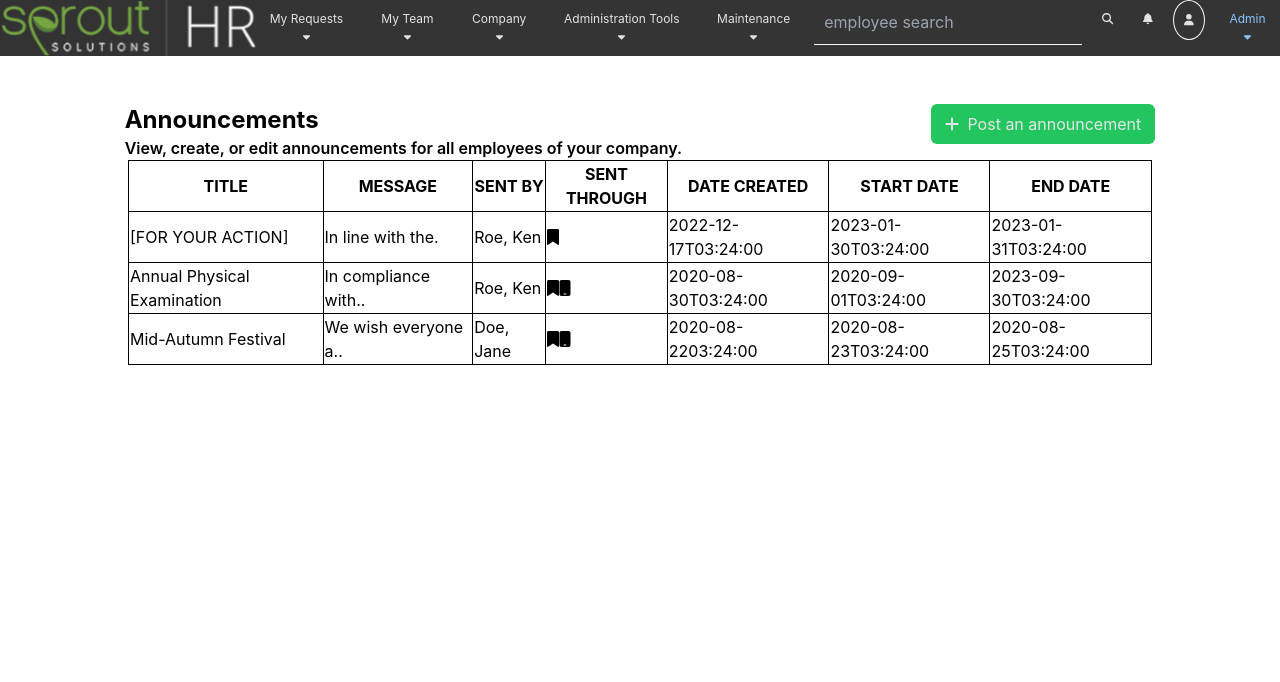
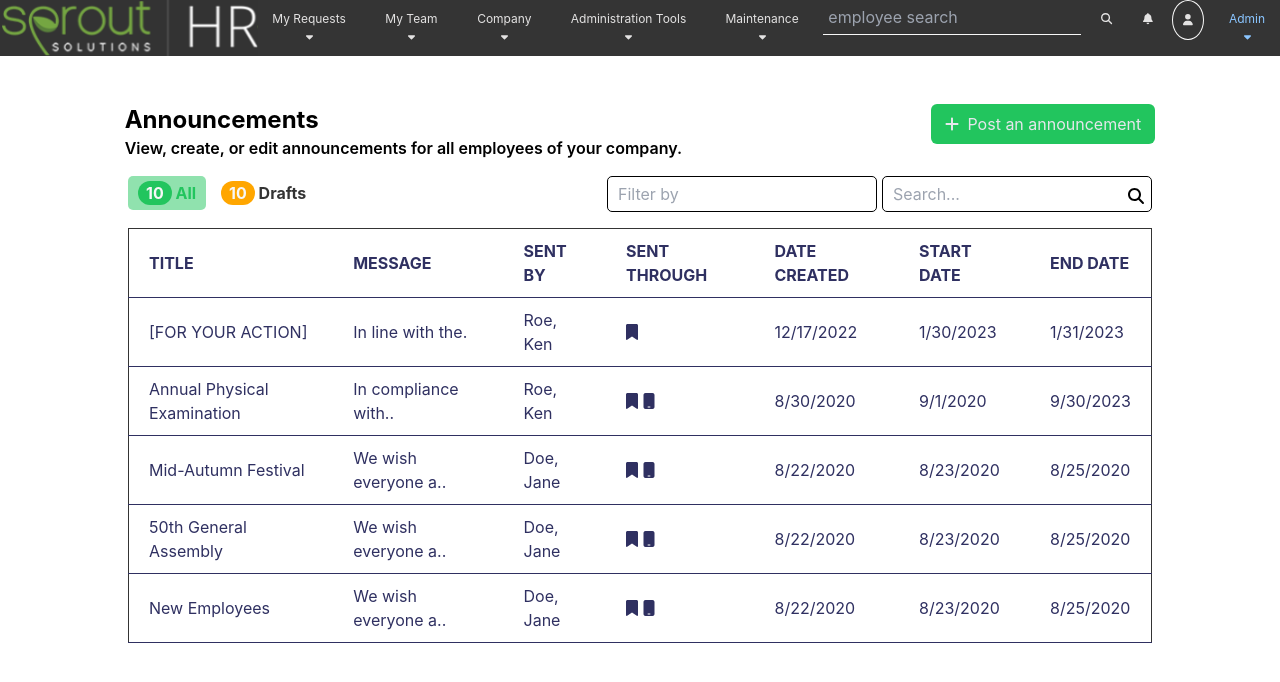
Before and after one commit to markgncelis/exam-repository, a React (Create React App) app: page / in a window 1280 px wide. Shown: the top 682 px of the page. Built offline with nearby package versions, Linux system fonts and the light colour scheme.

Commit message:
fix table design

```diff
--- a/src/components/Content/Content.jsx
+++ b/src/components/Content/Content.jsx
@@ -1,4 +1,4 @@
-import { faBookmark, faMobile } from "@fortawesome/free-solid-svg-icons"
+import { faBookmark, faMobile, faSearch } from "@fortawesome/free-solid-svg-icons"
 import { FontAwesomeIcon } from "@fortawesome/react-fontawesome"
 import data from "../../data"
 import './content.scss'
@@ -7,6 +7,21 @@ const Content = () => {
     return (
         <>
         <div className="content-wrap">
+            <div className="content-head">
+                <div className="left-side-buttons">
+                    <button id="all"><span>10</span> All</button>
+                    <button id="draft"><span>10</span> Drafts</button>
+                </div>
+                <div className="input-boxes">
+                    <input type="text" placeholder="Filter by" className="filterBy"/>
+                    <span className="relative">
+                        <input type="search" placeholder="Search..." className="search"/>
+                        <FontAwesomeIcon icon={faSearch}
+                        className="absolute top-1 right-2" />
+                    </span>
+
+                </div>
+            </div>
             <table>
                 <thead>
                     <tr>
@@ -21,20 +36,20 @@ const Content = () => {
                 </thead>
                 <tbody>
                 {
-                    data.map(item => <tr>
+                    data.map(item => <tr key={item.title}>
                         <td>{item.title}</td>
                         <td>{item.message}</td>
                         <td>{item.sentBy}</td>
                         <td>
                             {item.sentThrough.map(item =>
                                 item === 'bookmark'
-                                ? <FontAwesomeIcon icon={faBookmark}/>
-                                : <FontAwesomeIcon icon={faMobile}/>
+                                ? <span key={item}><FontAwesomeIcon icon={faBookmark}/> </span>
+                                : <span key={item}><FontAwesomeIcon icon={faMobile}/></span>
                             )}
                         </td>
-                        <td>{item.createdAt}</td>
-                        <td>{item.startDate}</td>
-                        <td>{item.endDate}</td>
+                        <td>{new Date(item.createdAt).toLocaleDateString()}</td>
+                        <td>{new Date(item.startDate).toLocaleDateString()}</td>
+                        <td>{new Date(item.endDate).toLocaleDateString()}</td>
                     </tr>)
 
                 }
--- a/src/components/Content/content.scss
+++ b/src/components/Content/content.scss
@@ -1,7 +1,84 @@
 .content-wrap {
     max-width: 1024px;
     margin: 0 auto;
+
+    .content-head {
+        display: flex;
+        justify-content: space-between;
+        margin-top: 16px;
+
+
+        .left-side-buttons {
+            button {
+                margin-right: 5px;
+                font-weight: bold;
+                padding: 5px 10px;
+                border-radius: 5px;
+            }
+
+            #all {
+                background: rgba(34, 197, 94, 0.5);
+                color: rgb(34, 197, 94)
+            }
+
+            #all > span {
+                padding: 2px 8px;
+                border-radius: 15px;
+                background: rgba(34, 197, 94, 1);
+                color: #F7F7F7
+            }
+
+            #draft{
+                color: #343434
+            }
+
+            #draft > span {
+                padding: 2px 8px;
+                border-radius: 15px;
+                background: rgba(255, 166, 0, 1);
+                color: #F7F7F7
+            }
+        }
+
+        .left-side-buttons > button:active {
+            #all {
+                background: rgba(34, 197, 94, 0.5);
+                color: rgb(34, 197, 94)
+
+            }
+        }
+
+        .input-boxes {
+
+
+            .search {
+                border-radius: 5px;
+                padding: 5px 10px;
+                border: 1px solid;
+            }
+
+            .filterBy{
+                margin-right: 5px;
+                border-radius: 5px;
+                padding: 5px 10px;
+                border: 1px solid
+            }
+        }
+
+    }
 }
-table, th, td {
-    border: 1px solid;
+
+table{
+    color: #2F3061;
+    border: 1px solid #343434;
+    margin: 0 auto;
+    width: 100%;
+    margin-top: 16px;
 }
+
+th, td {
+    text-align: left;
+    padding: 10px 20px;
+    border-bottom: 1px solid;
+
+}
--- a/src/components/Navbar/Navbar.scss
+++ b/src/components/Navbar/Navbar.scss
@@ -38,9 +38,10 @@ nav {
             }
 
             input {
-                text-decoration: none;background-color: #343434;
+                text-decoration: none;
+                background-color: #343434;
                 color: #F7F7F7;
-                padding: 10px;
+                padding: 5px;
                 line-height: none;
                 border-style: none;
                 border-bottom: 1px solid #F7F7F7;
--- a/src/data.js
+++ b/src/data.js
@@ -22,7 +22,25 @@ const data = [
         message: 'We wish everyone a..',
         sentBy: 'Doe, Jane',
         sentThrough: ['bookmark', 'mobile'],
-        createdAt: "2020-08-2203:24:00",
+        createdAt: "2020-08-22T03:24:00",
+        startDate: "2020-08-23T03:24:00",
+        endDate: "2020-08-25T03:24:00"
+    },
+    {
+        title: '50th General Assembly',
+        message: 'We wish everyone a..',
+        sentBy: 'Doe, Jane',
+        sentThrough: ['bookmark', 'mobile'],
+        createdAt: "2020-08-22T03:24:00",
+        startDate: "2020-08-23T03:24:00",
+        endDate: "2020-08-25T03:24:00"
+    },
+    {
+        title: 'New Employees',
+        message: 'We wish everyone a..',
+        sentBy: 'Doe, Jane',
+        sentThrough: ['bookmark', 'mobile'],
+        createdAt: "2020-08-22T03:24:00",
         startDate: "2020-08-23T03:24:00",
         endDate: "2020-08-25T03:24:00"
     },
```
